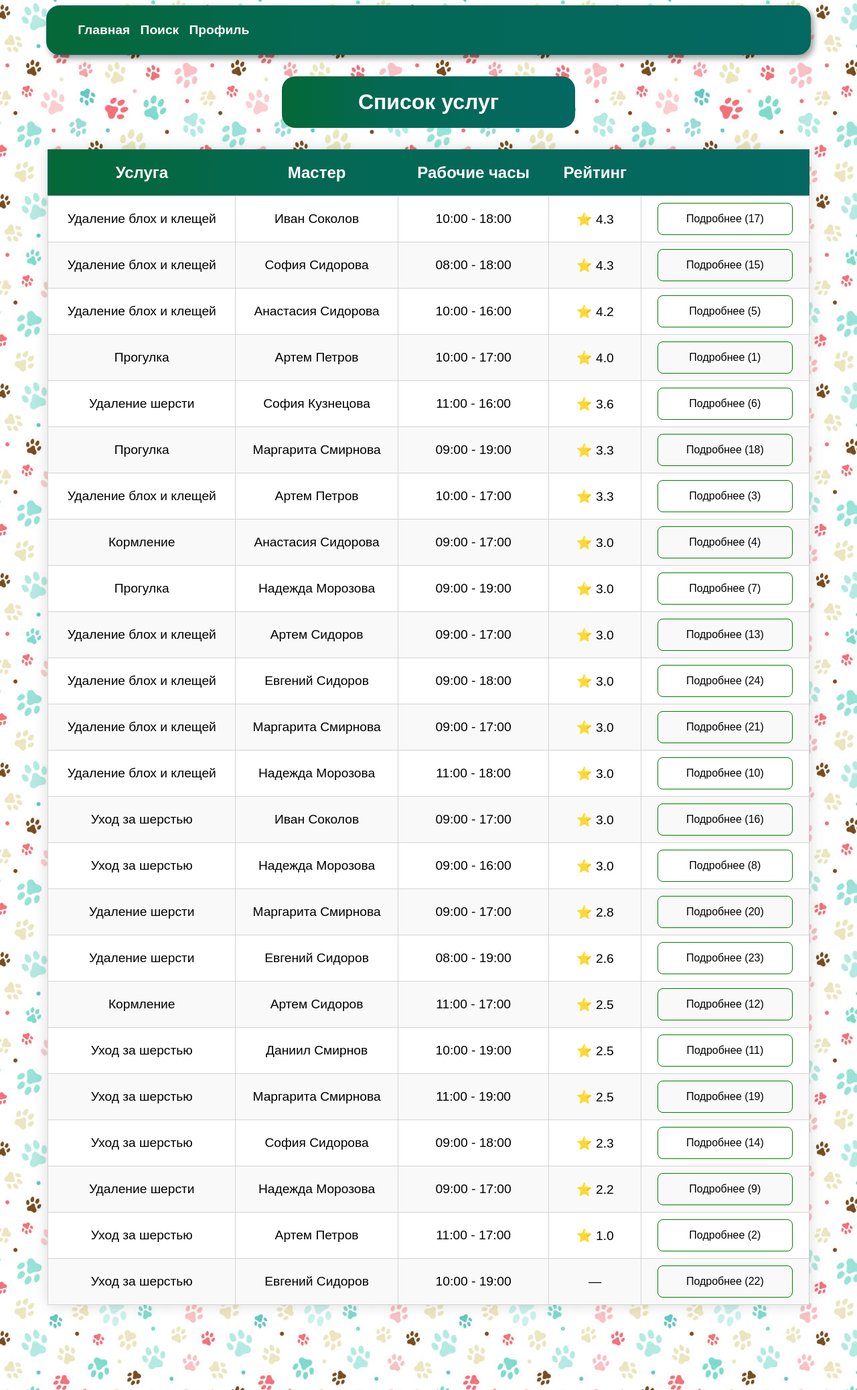
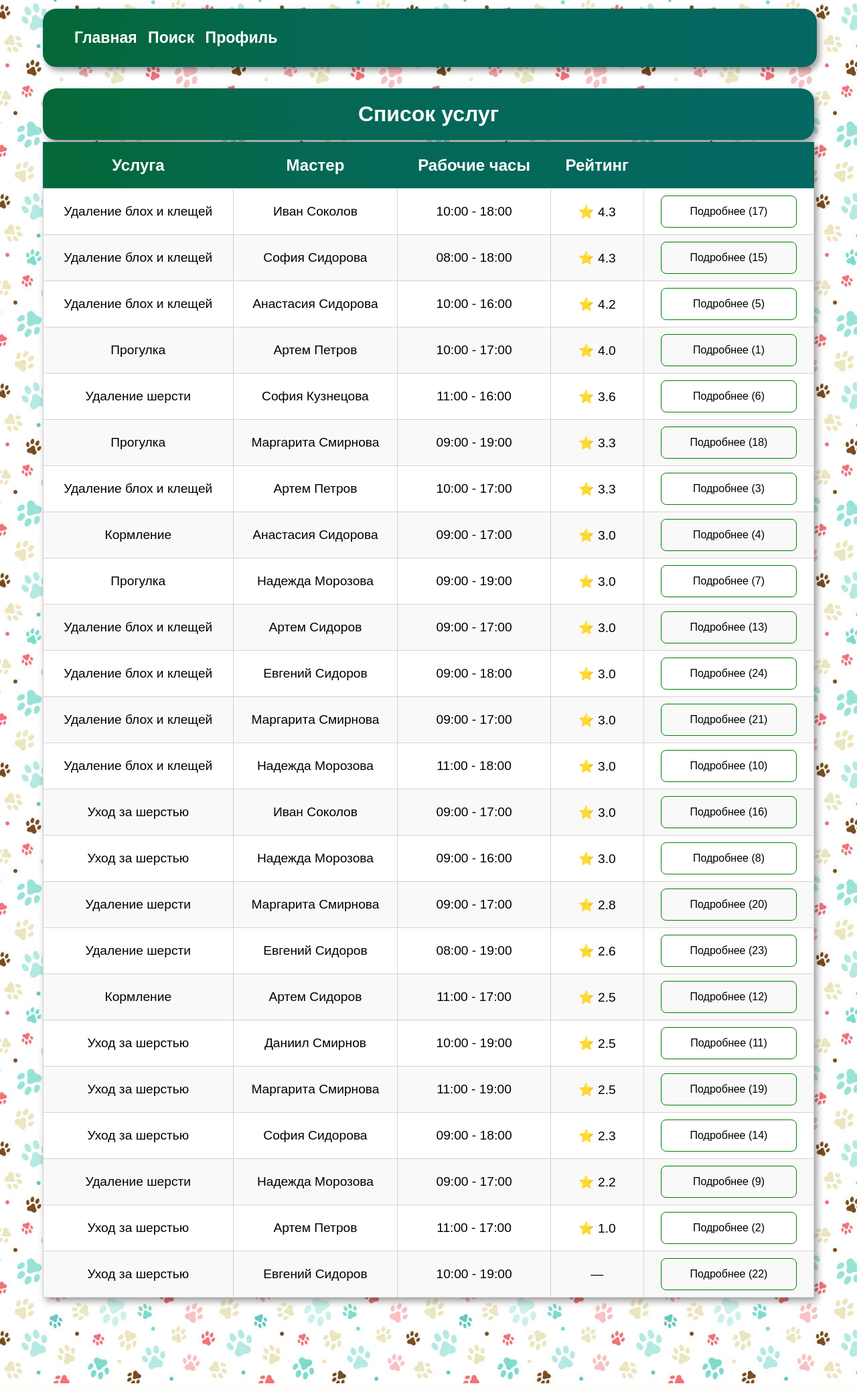
Before and after one commit to SaltySugar32/AnimalCareServices, a Flask app: page / in a window 1280 px wide. Shown: the whole page at 67% size. Run offline with Flask 3, Linux system fonts and the light colour scheme; data comes from the database, SQL or seed files in the repository.

Commit message:
css and template update

```diff
--- a/CODE/app.py
+++ b/CODE/app.py
@@ -3,4 +3,4 @@ from flask import Flask
 app = Flask(__name__)
 
 import controllers.index
-import controllers.master_service
+import controllers.about_service
--- a/CODE/controllers/master_service.py
+++ b/CODE/controllers/about_service.py
@@ -1,12 +1,12 @@
 from app import app
 from utils import get_db_connection
 from flask import render_template
-from models.master_service_model import get_master_service
+from models.about_service_model import get_master_service
 
 @app.route('/service/<id>')
 def master_service(id):
     con = get_db_connection()
     master_service = get_master_service(con, id)
-    html = render_template('master_service.html', title='Услуга', content = master_service.to_html(index=False))
+    html = render_template('about_service.html', title='Услуга', content = master_service.to_html(index=False))
     con.close()
     return html
--- a/CODE/static/styles.css
+++ /dev/null
@@ -1,112 +0,0 @@
- /* меню страниц */
- .menu {
-    border-radius: 20px;
-    border: solid 2px #046854;
-    display: flex;
-    margin: 0 auto;
-    font-family: sans-serif;
-    font-size: 1.2em;
-    font-weight: bold;
-    background: linear-gradient(90deg, rgba(4,104,55,1) 0%, rgba(4,104,84,1) 35%, rgba(4,104,99,1) 100%);
-    box-shadow: 4px 5px 10px rgba(0, 0, 0, 0.4);
-    width: 90%;
-}
-   /*Теперь уберем маркеры со списка и произведем выравнивание его элементов в одну
-   линию*/
-.menu li {
-    transition-duration: 0.4s;
-    display: inline-block;
-    vertical-align: top;
-    padding: 5px;
-    color: white;
-    border-radius: 10px;
-}
-.menu li:hover {
-    color: #046854;;
-    background-color: white;
-}
-
-.menu a {
-    color: inherit;
-    text-decoration: none; /* Убирает подчеркивание для ссылок */
-}
-body {
-    background-image: url("./images/pet-paws-color.jpg");
-}
-
-.content {
-    display:flex;
-    width:90%;
-    margin: 0px auto;
-    column-gap:0px;
-    flex-direction: column;
-    align-items:center;
-    margin-bottom: 10%;
-    font-family: sans-serif;
-    font-size: 1.2em;
-}
-
-p.table-name{
-    padding:20px 10%;
-    border-radius: 20px;
-    color:#ffffff;
-    text-align: center;
-    font-weight: bold;
-    font-size: xx-large;
-    background: linear-gradient(90deg, rgba(4,104,55,1) 0%, rgba(4,104,84,1) 35%, rgba(4,104,99,1) 100%);
-}
-
-.index-table {
-    text-align: center;
-    width:100%;
-    border-collapse: collapse;
-    min-width: 400px;
-    box-shadow: 0 0 20px rgba(0, 0, 0, 0.15);
-}
-
-.index-table thead tr {
-    background: rgb(4,104,55);
-background: linear-gradient(90deg, rgba(4,104,55,1) 0%, rgba(4,104,84,1) 35%, rgba(4,104,99,1) 100%);
-    color: #ffffff;
-}
-
-.index-table tr{
-    border: solid thin #046854;
-}
-
-.index-table tr:nth-child(even) {
-    background-color: #f9f9f9; /* Sets the background color of even rows to light grey */
-  }
-
-  tr:nth-child(odd) {
-    background-color: #ffffff; /* Sets the background color of odd rows to white */
-  }
-
-.index-table th{
-    font-size: x-large;
-    padding: 20px 10px;
-}
-
-.index-table td{
-    border: solid thin lightgray;
-    padding: 10px 5px;
-}
-
-.index-table .button {
-    width:50%;
-    transition-duration: 0.4s;
-    color: black;
-    border: none;
-    border:solid thin green;
-    padding: 14px 40px;
-    text-align: center;
-    text-decoration: none;
-    display: inline-block;
-    font-size: 16px;
-    border-radius: 8px;
-  }
-
-.index-table .button:hover {
-    background-color: #4CAF50; /* Green */
-    color: white;
-  }
--- /dev/null
+++ b/CODE/static/styles/index_style.css
@@ -0,0 +1,73 @@
+.content{
+    width:100%;
+    margin: 0px auto;
+    margin-bottom: 10%;
+}
+
+p.table-name{
+    margin-block-end: 0.1em;
+    padding:20px 10%;
+    border-radius: 20px;
+    color:#ffffff;
+    text-align: center;
+    font-weight: bold;
+    font-size: xx-large;
+    box-shadow: 4px 5px 10px rgba(0, 0, 0, 0.4);
+    background: linear-gradient(90deg, rgba(4,104,55,1) 0%, rgba(4,104,84,1) 35%, rgba(4,104,99,1) 100%);
+}
+
+.index-table {
+    text-align: center;
+    width:100%;
+    border-collapse: collapse;
+    min-width: 400px;
+    box-shadow: 4px 5px 10px rgba(0, 0, 0, 0.4);
+}
+
+.index-table thead tr {
+    border-radius: 20px;
+    background: linear-gradient(90deg, rgba(4,104,55,1) 0%, rgba(4,104,84,1) 35%, rgba(4,104,99,1) 100%);
+    color: #ffffff;
+}
+
+.index-table tr {
+    border-radius: 20px;
+    border: solid thin #046854;
+}
+
+.index-table tr:nth-child(even) {
+    background-color: #f9f9f9; /* Sets the background color of even rows to light grey */
+  }
+
+  tr:nth-child(odd) {
+    background-color: #ffffff; /* Sets the background color of odd rows to white */
+  }
+
+.index-table th{
+    font-size: x-large;
+    padding: 20px 10px;
+}
+
+.index-table td{
+    border: solid thin lightgray;
+    padding: 10px 5px;
+}
+
+.index-table .button {
+    width:50%;
+    transition-duration: 0.4s;
+    color: black;
+    border: none;
+    border:solid thin green;
+    padding: 14px 40px;
+    text-align: center;
+    text-decoration: none;
+    display: inline-block;
+    font-size: 16px;
+    border-radius: 8px;
+  }
+
+.index-table .button:hover {
+    background-color: #4CAF50; /* Green */
+    color: white;
+  }
--- /dev/null
+++ b/CODE/static/styles/main_style.css
@@ -0,0 +1,10 @@
+body {
+    background-image: url("../images/pet-paws-color.jpg");
+    display:flex;
+    width:90%;
+    flex-direction: column;
+    align-items:center;
+    font-family: sans-serif;
+    font-size: 1.2em;
+    margin: 1% auto;
+}
--- /dev/null
+++ b/CODE/static/styles/menu_style.css
@@ -0,0 +1,32 @@
+ /* меню страниц */
+ .menu {
+    border-radius: 20px;
+    border: solid 2px #046854;
+    display: flex;
+    margin: 0 auto;
+    font-family: sans-serif;
+    font-size: 1.2em;
+    font-weight: bold;
+    background: linear-gradient(90deg, rgba(4,104,55,1) 0%, rgba(4,104,84,1) 35%, rgba(4,104,99,1) 100%);
+    box-shadow: 4px 5px 10px rgba(0, 0, 0, 0.4);
+    width: 100%;
+}
+   /*Теперь уберем маркеры со списка и произведем выравнивание его элементов в одну
+   линию*/
+.menu li {
+    transition-duration: 0.4s;
+    display: inline-block;
+    vertical-align: top;
+    padding: 5px;
+    color: white;
+    border-radius: 10px;
+}
+.menu li:hover {
+    color: #046854;;
+    background-color: white;
+}
+
+.menu a {
+    color: inherit;
+    text-decoration: none; /* Убирает подчеркивание для ссылок */
+}
--- /dev/null
+++ b/CODE/templates/base.html
@@ -0,0 +1,15 @@
+<!DOCTYPE html>
+<html lang="en">
+<head>
+    <meta charset="UTF-8">
+    <meta name="viewport" content="width=device-width, initial-scale=1.0">
+    <link rel="stylesheet" href="{{ url_for('static', filename='styles/main_style.css') }}">
+    <link rel="stylesheet" href="{{ url_for('static', filename='styles/menu_style.css') }}">
+    {% block style %}{% endblock %}
+    <title>{% block title %}{% endblock %}</title>
+</head>
+<body>
+    {% include('menu.html') %}
+    {% block body %}{% endblock %}
+</body>
+</html>
--- a/CODE/templates/index.html
+++ b/CODE/templates/index.html
@@ -1,12 +1,3 @@
-<!DOCTYPE html>
-<html lang="en">
-<head>
-    <meta charset="UTF-8">
-    <meta http-equiv="X-UA-Compatible" content="IE=edge">
-    <meta name="viewport" content="width=device-width, initial-scale=1.0">
-    <link rel="stylesheet" href="static/styles.css">
-    <title>{{title}}</title>
-
 {% macro render_table(table_name, relation) %}
 <p class="table-name">
     {{table_name}}
@@ -47,20 +38,17 @@
 </table>
 {% endmacro %}
 
+{% extends('base.html') %}
+{% block title %}
+    {{title}}
+{% endblock %}
 
-</head>
-<body>
-    <div class=menu>
-        <ul>
-        <li class = active><a href="{{ url_for('index')}}">Главная</a></li>
-        <li><a href="#">Поиск</a></li>
-        <li><a href="#">Профиль</a></li>
-        </ul>
-    </div>
+{% block style %}
+    <link rel="stylesheet" href="{{ url_for('static', filename='styles/index_style.css') }}">
+{% endblock %}
 
+{% block body %}
     <div class="content">
         {{ render_table('Список услуг', content) }}
     </div>
-
-</body>
-</html>
+{% endblock %}
--- /dev/null
+++ b/CODE/templates/menu.html
@@ -0,0 +1,7 @@
+<div class=menu>
+    <ul>
+    <li class = active><a href="{{ url_for('index')}}">Главная</a></li>
+    <li><a href="#">Поиск</a></li>
+    <li><a href="#">Профиль</a></li>
+    </ul>
+</div>
```
Also changed, not shown: CODE/templates/about_service.html (added, +12 -0 lines), CODE/templates/master_service.html (deleted, +0 -11 lines), CODE/models/about_service_model.py (renamed from CODE/models/master_service_model.py). Lines whose indentation alone changed are shown as unchanged.
